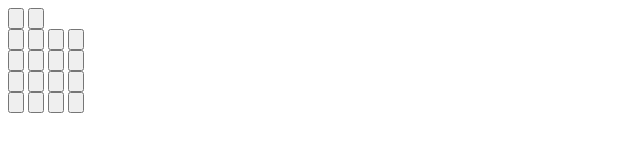
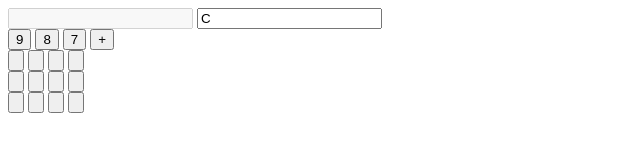
Before and after one commit to marianavanucci/Calculadora, a plain HTML site: page index.html in a window 1280 px wide. Shown: the whole page, without its empty margins (0-640 px from the left). Drawn offline with Linux system fonts and the light colour scheme.

Commit message:
first second row

```diff
--- a/index.html
+++ b/index.html
@@ -11,28 +11,28 @@
     <div class="main">
 
         <form action="" name="Calculator">
-            <input type="button" class="" name="" value="" onclick="displaynum(.value)">
-            <input type="button" class="" name="" value="" onclick="displaynum(.value)"><br>
+            <input type="text" class="text maincolor" name="text1" value="" disabled>
+            <input type="text" class="text maincolor" name="text12" value="C" onclick="location.reload()"><br>
 
-            <input type="button" class="" name="" value="" onclick="displaynum(.value)">
-            <input type="button" class="" name="" value="" onclick="displaynum(.value)">
-            <input type="button" class="" name="" value="" onclick="displaynum(.value)">
-            <input type="button" class="" name="" value="" onclick="displaynum(.value)"><br>
+            <input type="button" class="num maincolor" name="btn9" value="9" onclick="displaynum(btn9.value)">
+            <input type="button" class="num maincolor" name="btn8" value="8" onclick="displaynum(btn8.value)">
+            <input type="button" class="num maincolor" name="btn7" value="7" onclick="displaynum(btn7.value)">
+            <input type="button" class="num blue" name="addbtn" value="+" onclick="displaynum(addbtn.value)"><br>
 
-            <input type="button" class="" name="" value="" onclick="displaynum(.value)">
-            <input type="button" class="" name="" value="" onclick="displaynum(.value)">
-            <input type="button" class="" name="" value="" onclick="displaynum(.value)">
-            <input type="button" class="" name="" value="" onclick="displaynum(.value)"><br>
+            <input type="button" class="num maincolor" name="" value="" onclick="displaynum(.value)">
+            <input type="button" class="num maincolor" name="" value="" onclick="displaynum(.value)">
+            <input type="button" class="num maincolor" name="" value="" onclick="displaynum(.value)">
+            <input type="button" class="num maincolor" name="" value="" onclick="displaynum(.value)"><br>
 
-            <input type="button" class="" name="" value="" onclick="displaynum(.value)">
-            <input type="button" class="" name="" value="" onclick="displaynum(.value)">
-            <input type="button" class="" name="" value="" onclick="displaynum(.value)">
-            <input type="button" class="" name="" value="" onclick="displaynum(.value)"><br>
+            <input type="button" class="num maincolor" name="" value="" onclick="displaynum(.value)">
+            <input type="button" class="num maincolor" name="" value="" onclick="displaynum(.value)">
+            <input type="button" class="num maincolor" name="" value="" onclick="displaynum(.value)">
+            <input type="button" class="num maincolor" name="" value="" onclick="displaynum(.value)"><br>
 
-            <input type="button" class="" name="" value="" onclick="displaynum(.value)">
-            <input type="button" class="" name="" value="" onclick="displaynum(.value)">
-            <input type="button" class="" name="" value="" onclick="displaynum(.value)">
-            <input type="button" class="" name="" value="" onclick="displaynum(.value)"><br>
+            <input type="button" class="num maincolor" name="" value="" onclick="displaynum(.value)">
+            <input type="button" class="num maincolor" name="" value="" onclick="displaynum(.value)">
+            <input type="button" class="num maincolor" name="" value="" onclick="displaynum(.value)">
+            <input type="button" class="num maincolor" name="" value="" onclick="displaynum(.value)"><br>
 
         </form>
     </div>
```
